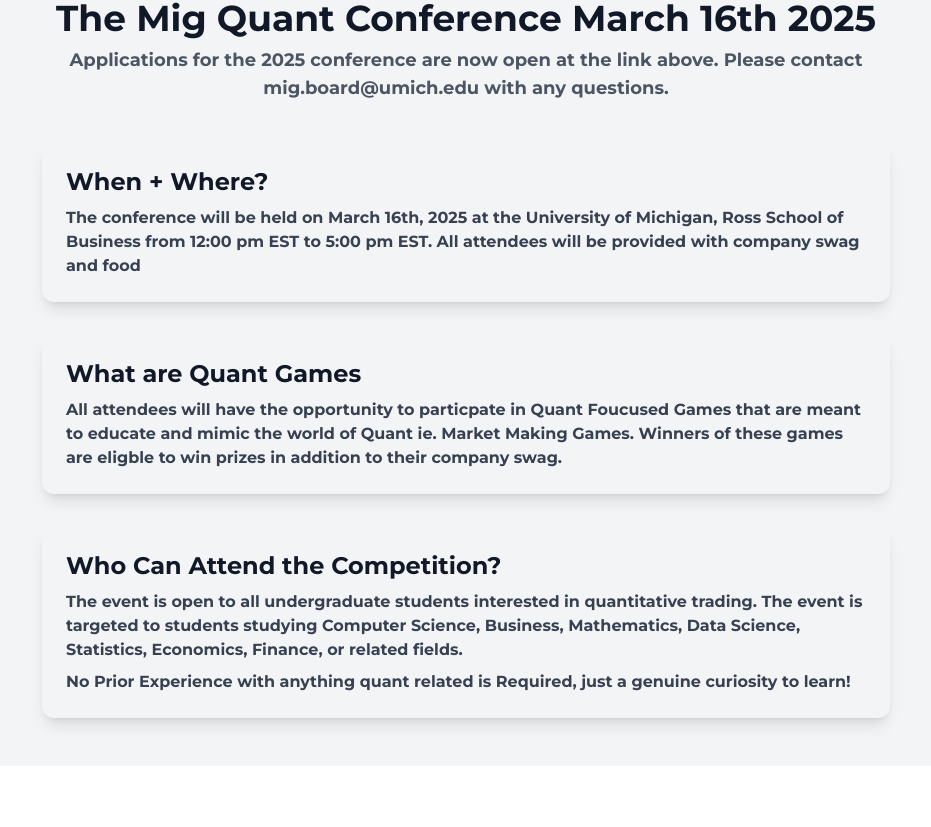
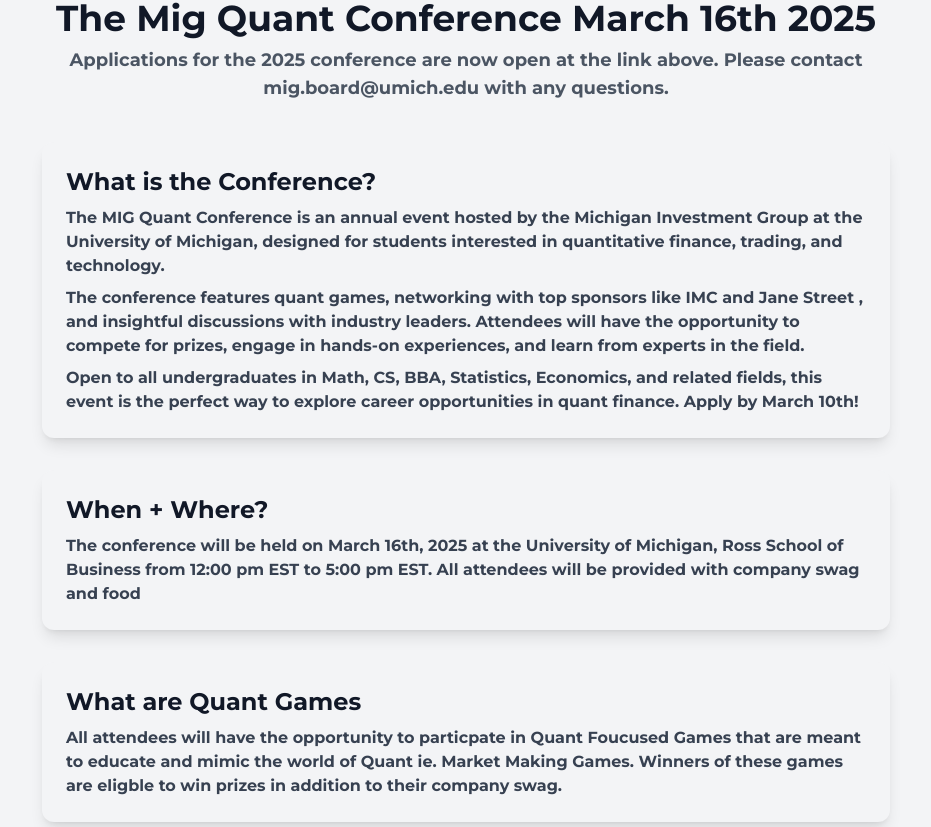
Before and after one commit to AryamanGoenka0910/MIGCONF25, a Next.js app: page / in a window 1280 px wide. Shown: the part 736-1563 px from the top of the page, without its empty margins (174-1105 px from the left). Before the commit the page ends 1502 px from the top, so only its background shows below. Built offline with nearby package versions, Linux system fonts and the light colour scheme.

Commit message:
what is the conf blurb

```diff
--- a/components/HomeFAQ.tsx
+++ b/components/HomeFAQ.tsx
@@ -11,6 +11,23 @@
       </p>
 
       <div className="mt-10 space-y-8">
+
+        {/* Rules Section */}
+        <div className="bg-gray-100 p-6 rounded-xl shadow-lg">
+          <h2 className="text-2xl font-semibold text-gray-900">What is the Conference?</h2>
+          <p className="text-gray-700 mt-2">
+          The MIG Quant Conference is an annual event hosted by the Michigan Investment Group
+          at the University of Michigan, designed for students interested in <strong> quantitative finance, trading, and technology. </strong>
+          </p>
+          <p className="text-gray-700 mt-2">
+          The conference features quant games, networking with top sponsors like <strong> IMC and Jane Street </strong>,
+          and insightful discussions with industry leaders.
+          Attendees will have the opportunity to <strong> compete for prizes, </strong> engage in hands-on experiences, and learn from experts in the field.
+          </p>
+          <p className="text-gray-700 mt-2">
+          Open to all undergraduates in Math, CS, BBA, Statistics, Economics, and related fields, this event is the perfect way to explore career opportunities in quant finance. Apply by March 10th!
+          </p>
+        </div>
 
         {/* Rules Section */}
         <div className="bg-gray-100 p-6 rounded-xl shadow-lg">
```
